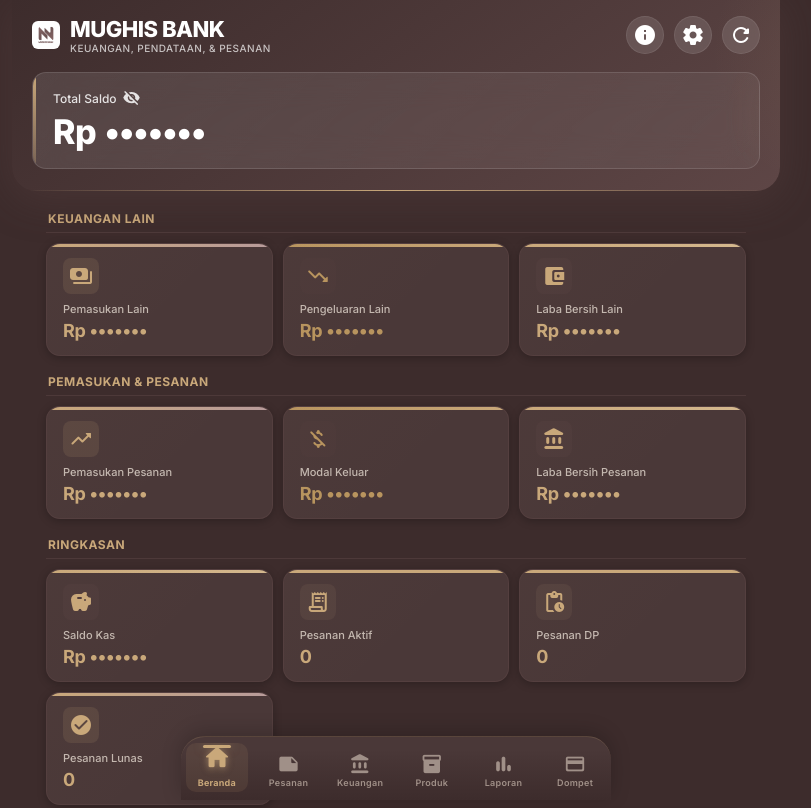
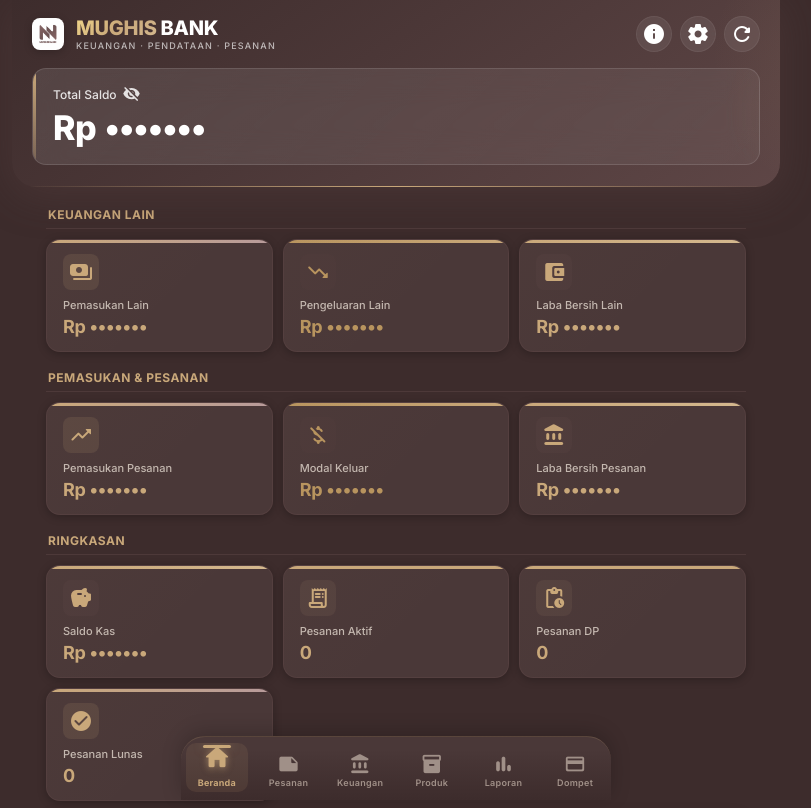
Before and after one commit to agya1806-blip/websitemmcbank, a website: page index.html in a window 1280 px wide. Shown: the top 808 px of the page, without its empty margins (244-1055 px from the left). Drawn offline with nearby package versions, Linux system fonts and the light colour scheme.

Commit message:
perbaiki header: logo gold gradient, subtitle refined, icon btn lebih rapi

```diff
--- a/css/style.css
+++ b/css/style.css
@@ -325,46 +325,53 @@ input[type="date"]::-webkit-date-and-time-value { text-align: left; }
     display: flex;
     justify-content: space-between;
     align-items: center;
-    margin-bottom: 18px;
+    margin-bottom: 16px;
     position: relative;
     z-index: 1;
 }
 
 .logo-text {
+    display: flex;
+    align-items: center;
+    gap: 12px;
+}
+
+.logo-title-group {
+    display: flex;
+    flex-direction: column;
+    line-height: 1.15;
+}
+.logo-title {
     font-size: 20px;
     font-weight: 800;
     letter-spacing: -0.3px;
     display: flex;
     align-items: center;
-    gap: 10px;
-}
-
-.logo-title-group {
-    display: flex;
-    flex-direction: column;
-    line-height: 1.2;
-}
-.logo-title {
-    font-size: 22px;
-    font-weight: 800;
-    letter-spacing: -0.5px;
+    gap: 4px;
+}
+.gold-text {
+    background: linear-gradient(135deg, #F0D68A, #C9A87A, #D4B88E);
+    -webkit-background-clip: text;
+    -webkit-text-fill-color: transparent;
+    background-clip: text;
 }
 .logo-subtitle {
-    font-size: 10px;
+    font-size: 9px;
     font-weight: 500;
-    opacity: 0.7;
-    letter-spacing: 0.5px;
+    opacity: 0.65;
+    letter-spacing: 1.2px;
     text-transform: uppercase;
-}
-
-.header-actions { display: flex; gap: 10px; }
+    margin-top: 1px;
+}
+
+.header-actions { display: flex; gap: 8px; }
 
 .icon-btn {
-    width: 38px;
-    height: 38px;
+    width: 36px;
+    height: 36px;
     border-radius: 50%;
-    background: rgba(255, 255, 255, 0.12);
-    border: 1px solid rgba(255, 255, 255, 0.08);
+    background: rgba(255, 255, 255, 0.08);
+    border: 1px solid rgba(255, 255, 255, 0.06);
     color: white;
     display: flex;
     align-items: center;
@@ -375,8 +382,8 @@ input[type="date"]::-webkit-date-and-time-value { text-align: left; }
     transition: all 0.25s cubic-bezier(0.4, 0, 0.2, 1);
 }
 
-.icon-btn:hover { background: rgba(255, 255, 255, 0.2); }
-.icon-btn:active { transform: scale(0.9); background: rgba(255, 255, 255, 0.25); }
+.icon-btn:hover { background: rgba(255, 255, 255, 0.15); transform: translateY(-1px); }
+.icon-btn:active { transform: scale(0.9); background: rgba(255, 255, 255, 0.2); }
 
 .balance-card {
     background: linear-gradient(135deg, rgba(255,255,255,0.1) 0%, rgba(255,255,255,0.05) 100%);
--- a/index.html
+++ b/index.html
@@ -67,10 +67,10 @@
         <div class="header" id="mainHeader">
             <div class="header-top">
                 <div class="logo-text">
-                <img id="headerLogo" src="icons/icon-192.png" alt="MB" style="height:28px;width:28px;border-radius:6px;object-fit:cover;vertical-align:middle">
+                <img id="headerLogo" src="icons/icon-192.png" alt="MB" style="height:32px;width:32px;border-radius:8px;object-fit:cover;vertical-align:middle;box-shadow:0 2px 8px rgba(0,0,0,0.2)">
                 <div class="logo-title-group">
-                    <span class="logo-title">MUGHIS BANK</span>
-                    <span class="logo-subtitle">Keuangan, Pendataan, & Pesanan</span>
+                    <span class="logo-title"><span class="gold-text">MUGHIS</span> BANK</span>
+                    <span class="logo-subtitle">Keuangan · Pendataan · Pesanan</span>
                 </div>
             </div>
             <div class="header-actions">
```
